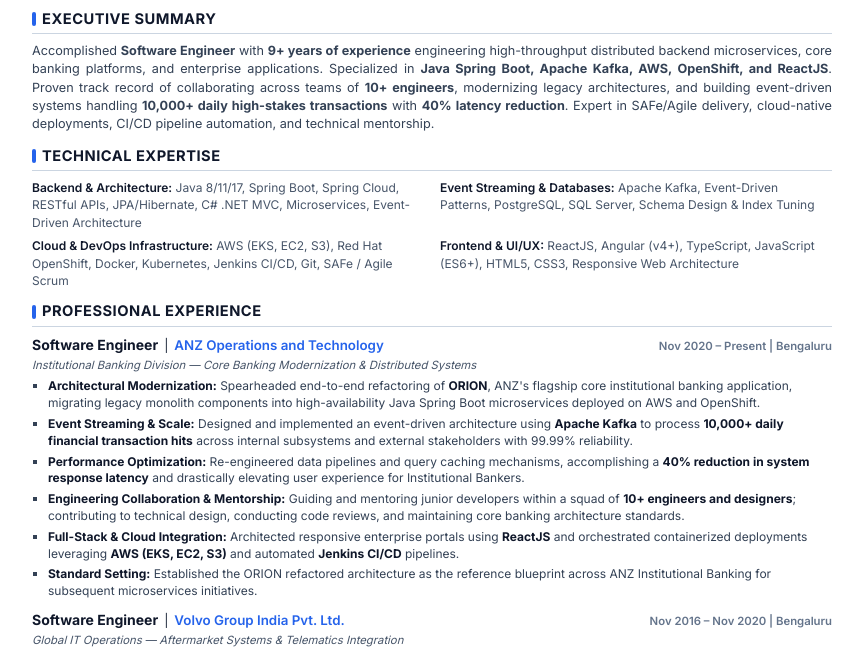
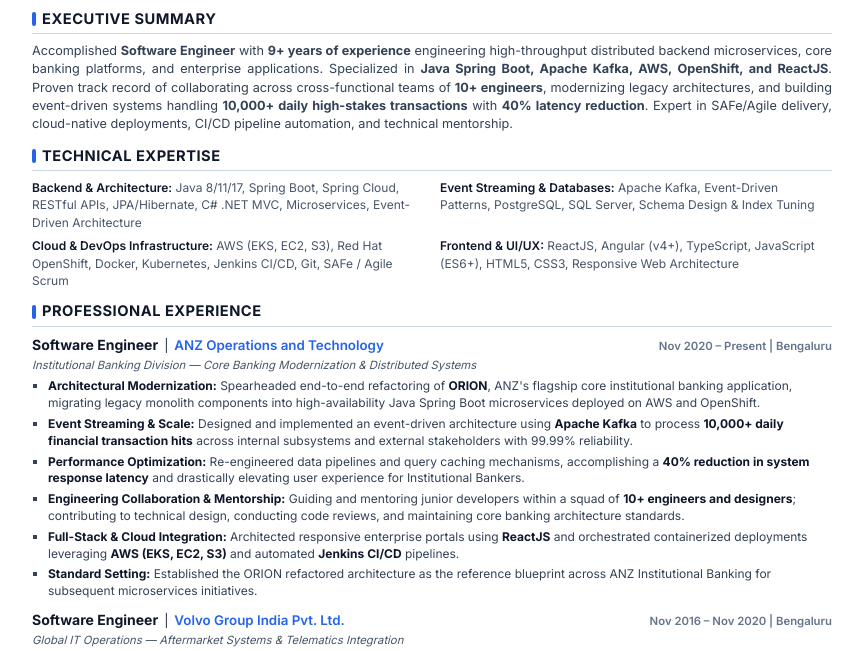
Before and after one commit to KiranAB2809/KiranAB2809, a plain HTML site: page resume.html in a window 1280 px wide. Shown: the part 89-740 px from the top of the page, without its empty margins (208-1071 px from the left). Drawn offline with Linux system fonts and the light colour scheme.

```diff
--- a/resume.html
+++ b/resume.html
@@ -294,7 +294,7 @@
     <section class="section">
       <h2 class="section-title">Executive Summary</h2>
       <p class="summary-text">
-        Accomplished <strong>Software Engineer</strong> with <strong>9+ years of experience</strong> engineering high-throughput distributed backend microservices, core banking platforms, and enterprise applications. Specialized in <strong>Java Spring Boot, Apache Kafka, AWS, OpenShift, and ReactJS</strong>. Proven track record of collaborating across teams of <strong>10+ engineers</strong>, modernizing legacy architectures, and building event-driven systems handling <strong>10,000+ daily high-stakes transactions</strong> with <strong>40% latency reduction</strong>. Expert in SAFe/Agile delivery, cloud-native deployments, CI/CD pipeline automation, and technical mentorship.
+        Accomplished <strong>Software Engineer</strong> with <strong>9+ years of experience</strong> engineering high-throughput distributed backend microservices, core banking platforms, and enterprise applications. Specialized in <strong>Java Spring Boot, Apache Kafka, AWS, OpenShift, and ReactJS</strong>. Proven track record of collaborating across cross-functional teams of <strong>10+ engineers</strong>, modernizing legacy architectures, and building event-driven systems handling <strong>10,000+ daily high-stakes transactions</strong> with <strong>40% latency reduction</strong>. Expert in SAFe/Agile delivery, cloud-native deployments, CI/CD pipeline automation, and technical mentorship.
       </p>
     </section>
 
```
Also changed, not shown: index.html (+2 -2 lines), 1 other file.
